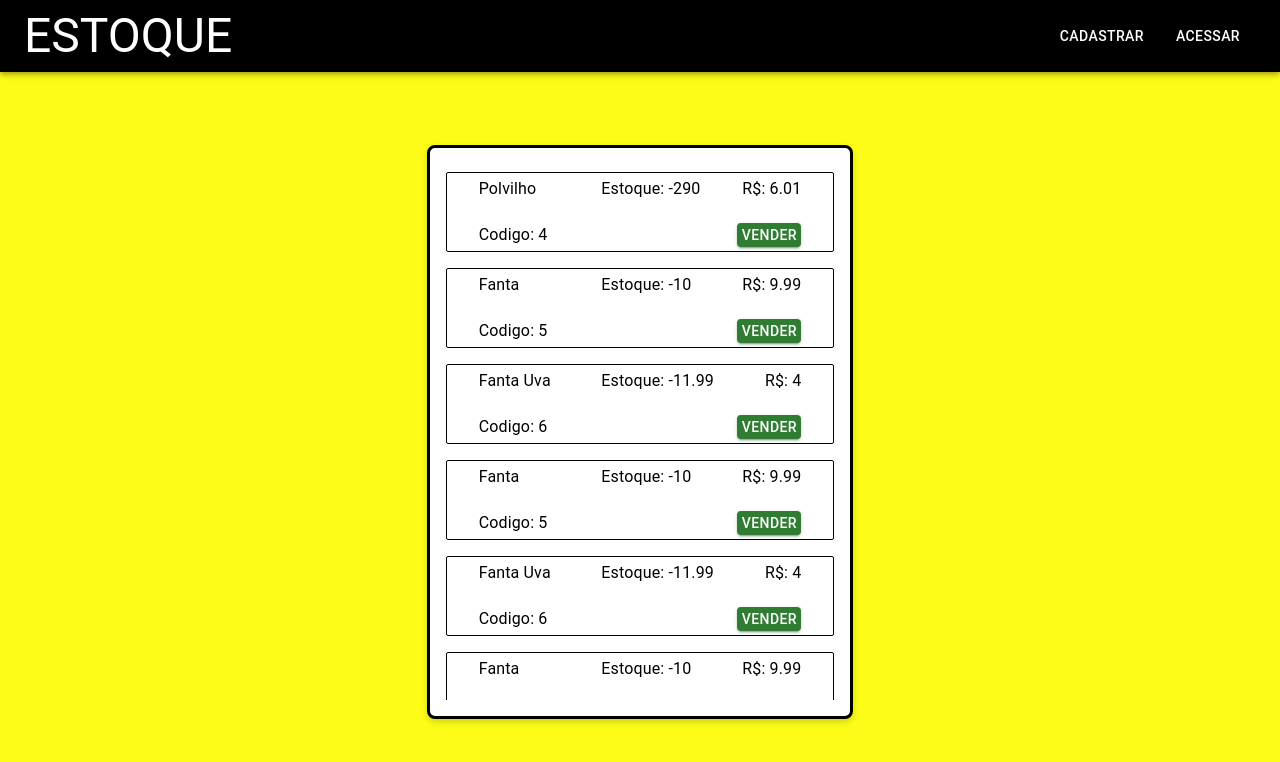
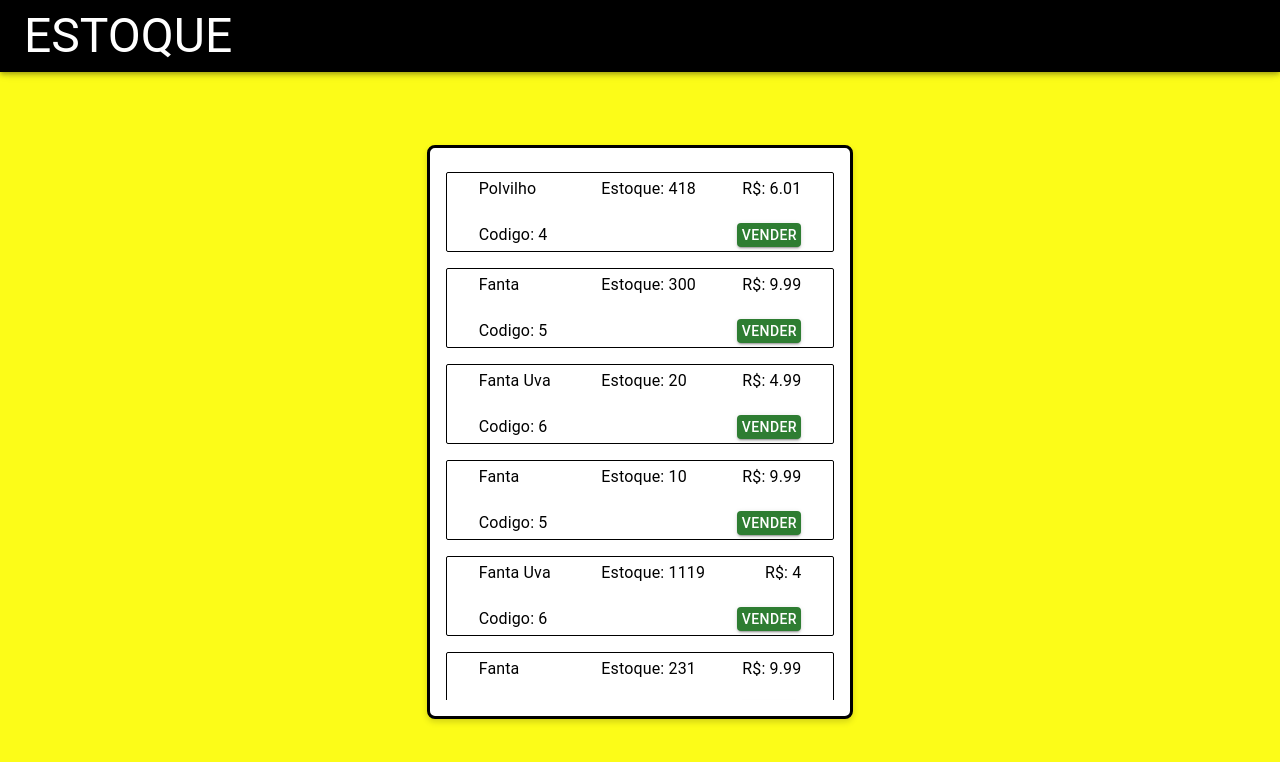
Before and after one commit to sadomoso/EstoqueOnline, a React (Create React App) app: page /Home in a window 1280 px wide. Shown: the top 762 px of the page. Built offline with nearby package versions, Linux system fonts and the light colour scheme; data requests are answered from the project's data file.

Commit message:
popup Add new functions

```diff
--- a/db.json
+++ b/db.json
@@ -18,49 +18,49 @@
       "id": 4,
       "NomeProduto": "Polvilho",
       "ValorBase": 6.01,
-      "Estoque": -290,
+      "Estoque": 418,
       "Descricao": "Um belo produto"
     },
     {
       "id": 5,
       "NomeProduto": "Fanta",
       "ValorBase": 9.99,
-      "Estoque": -10,
+      "Estoque": 300,
+      "Descricao": "Um belo produto"
+    },
+    {
+      "id": 6,
+      "NomeProduto": "Fanta Uva",
+      "ValorBase": 4.99,
+      "Estoque": 20,
+      "Descricao": "Um belo produto"
+    },
+    {
+      "id": 5,
+      "NomeProduto": "Fanta",
+      "ValorBase": 9.99,
+      "Estoque": 10,
       "Descricao": "Um belo produto"
     },
     {
       "id": 6,
       "NomeProduto": "Fanta Uva",
       "ValorBase": 4,
-      "Estoque": -11.99,
+      "Estoque": 1119,
       "Descricao": "Um belo produto"
     },
     {
       "id": 5,
       "NomeProduto": "Fanta",
       "ValorBase": 9.99,
-      "Estoque": -10,
+      "Estoque": 231,
       "Descricao": "Um belo produto"
     },
     {
       "id": 6,
       "NomeProduto": "Fanta Uva",
       "ValorBase": 4,
-      "Estoque": -11.99,
-      "Descricao": "Um belo produto"
-    },
-    {
-      "id": 5,
-      "NomeProduto": "Fanta",
-      "ValorBase": 9.99,
-      "Estoque": -10,
-      "Descricao": "Um belo produto"
-    },
-    {
-      "id": 6,
-      "NomeProduto": "Fanta Uva",
-      "ValorBase": 4,
-      "Estoque": -11.99,
+      "Estoque": 32,
       "Descricao": "Um belo produto"
     }
   ]
--- a/src/Components/Menu.js
+++ b/src/Components/Menu.js
@@ -10,8 +10,8 @@
             <Typography variant='h3' display="inline-flex">ESTOQUE</Typography>
           </Grid>
           <Grid item xs={12} md={6} container justifyContent="flex-end">
-            <Button variant='h5' display="inline-flex">CADASTRAR</Button>
-            <Button variant='h5' display="inline-flex">ACESSAR</Button>
+            <Button variant='h5' display="inline-flex"></Button>
+            <Button variant='h5' display="inline-flex"></Button>
           </Grid>
         </Grid>
       </Toolbar>
--- a/src/Paginas/Home.js
+++ b/src/Paginas/Home.js
@@ -1,5 +1,5 @@
 import React, { useEffect, useState } from "react";
-import { Box, Button, List, ListItem, Typography, Dialog, DialogTitle, DialogContent, DialogActions, Grid } from "@mui/material";
+import { Box, Button, List, ListItem, Typography, Dialog, DialogTitle, DialogContent, DialogActions, Grid, TextField } from "@mui/material";
 import GetProdutos from "../Requisicoes/Get.Requisicao";
 import ButtonP from '../Components/Button.module'
 import TextFieldP from "../Components/TextField.module";
@@ -88,26 +88,28 @@
             </Grid>
 
             {/* Popup para confirmar a venda */}
-            <Dialog open={openPopup} onClose={handleClosePopup}>
-                <DialogTitle>Dados da Venda</DialogTitle>
-                <DialogContent>
+            <Dialog open={openPopup} onClose={handleClosePopup} fullScreen>
+                <DialogTitle style={{ backgroundColor: "black", color: "white" }}>Dados da Venda</DialogTitle>
+                <DialogContent style={{ backgroundColor: "yellow" }} >
                     {produtoSelecionado && (
-                        <Box>
-                            <Typography>
-                                {produtoSelecionado.NomeProduto}
-                                <br />
-                                Estoque: {produtoSelecionado.Estoque}
-                                <br />
-                                Valor unitário R$: {produtoSelecionado.ValorBase}
-                                <br />
-                                Insira a quantidade a ser vendida
-                            </Typography>
+                        <Box sx={{ backgroundColor: 'white', height: '60vh', marginY: '10vh', padding: '2vh' }}  >
+                            <Box display="flex" justifyContent="space-between" alignItems="center" height="10vh" fullWidth>
+                                <Typography>Nome do produto: {produtoSelecionado.NomeProduto}</Typography>
+                                <Typography>Estoque: {produtoSelecionado.Estoque}</Typography>
+                                <Typography>Valor unitário R$: {produtoSelecionado.ValorBase}</Typography>
+                            </Box>
+                            <Box display='flex' justifyContent="space-between" fullWidth>
+                                <TextField sx={{ backgroundColor: "white"}} onChange={(event) => setQuantidade(event.target.value)} variant={'outlined'} label={'Quantidade a vender'} width={'2'}></TextField>
+                                <TextField sx={{ backgroundColor: "white" }} variant={'outlined'} label={'Nome do comprador'} width={'auto'}></TextField>
+                                <TextField sx={{ backgroundColor: "white" }} variant={'outlined'} label={'Sobrenome do comprador'} width={'auto'}></TextField>
+                                <TextField sx={{ backgroundColor: "white" }} variant={'outlined'} label={'CPF ou CNPJ do comprador'} width={'auto'}></TextField>
+                                <TextField sx={{ backgroundColor: "white" }} variant={'outlined'} label={'Telefone de contato'} width={'auto'}></TextField>
 
-                            <TextFieldP propsOnChange={(event) => setQuantidade(event.target.value)} propsTexto={'Quantidade a vender'} propsType={Number}></TextFieldP>
+                            </Box>
                         </Box>
                     )}
                 </DialogContent>
-                <DialogActions>
+                <DialogActions style={{ backgroundColor: "black" }}>
                     <Button onClick={handleClosePopup} color="primary">
                         Cancelar
                     </Button>
```
